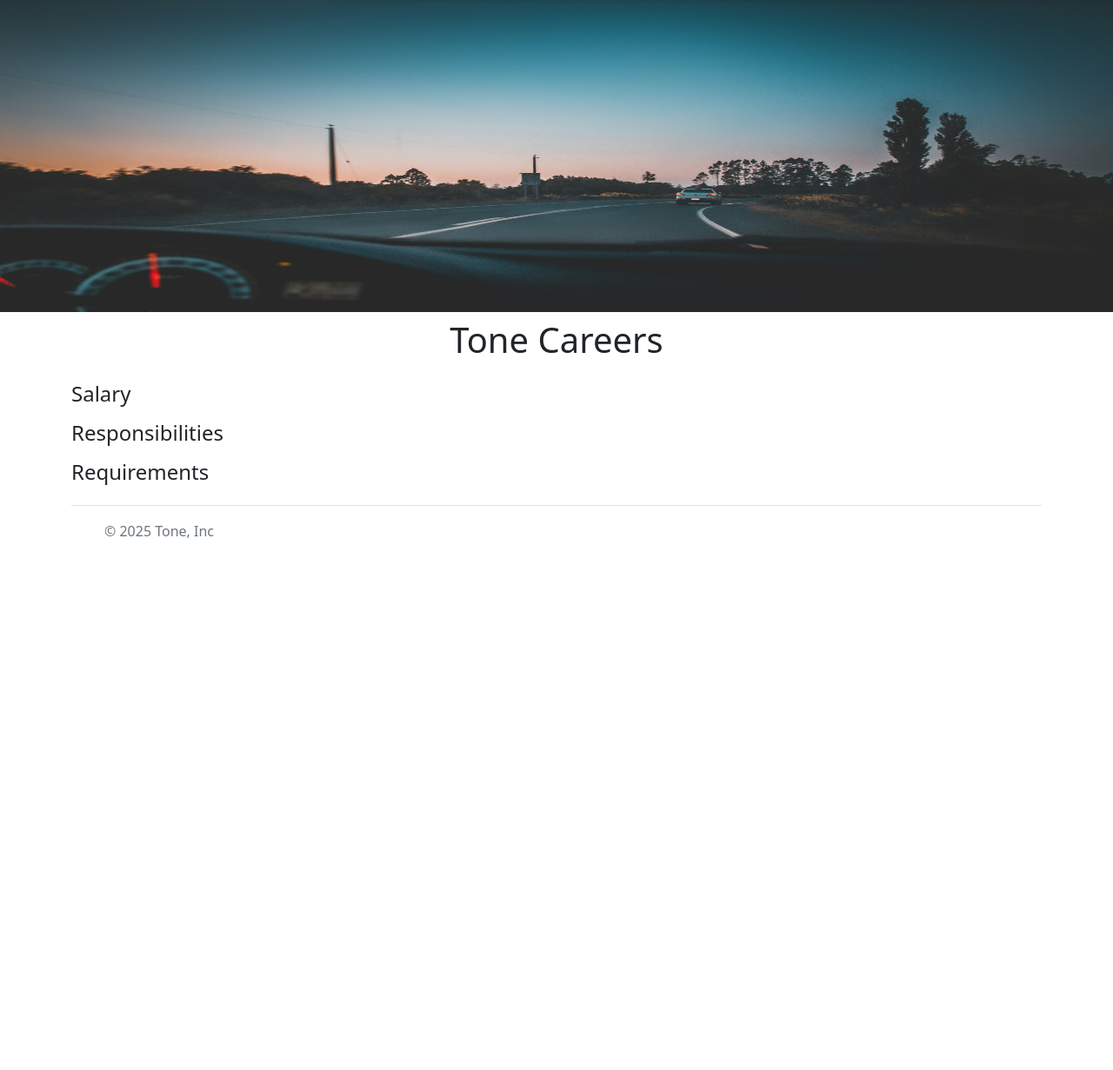
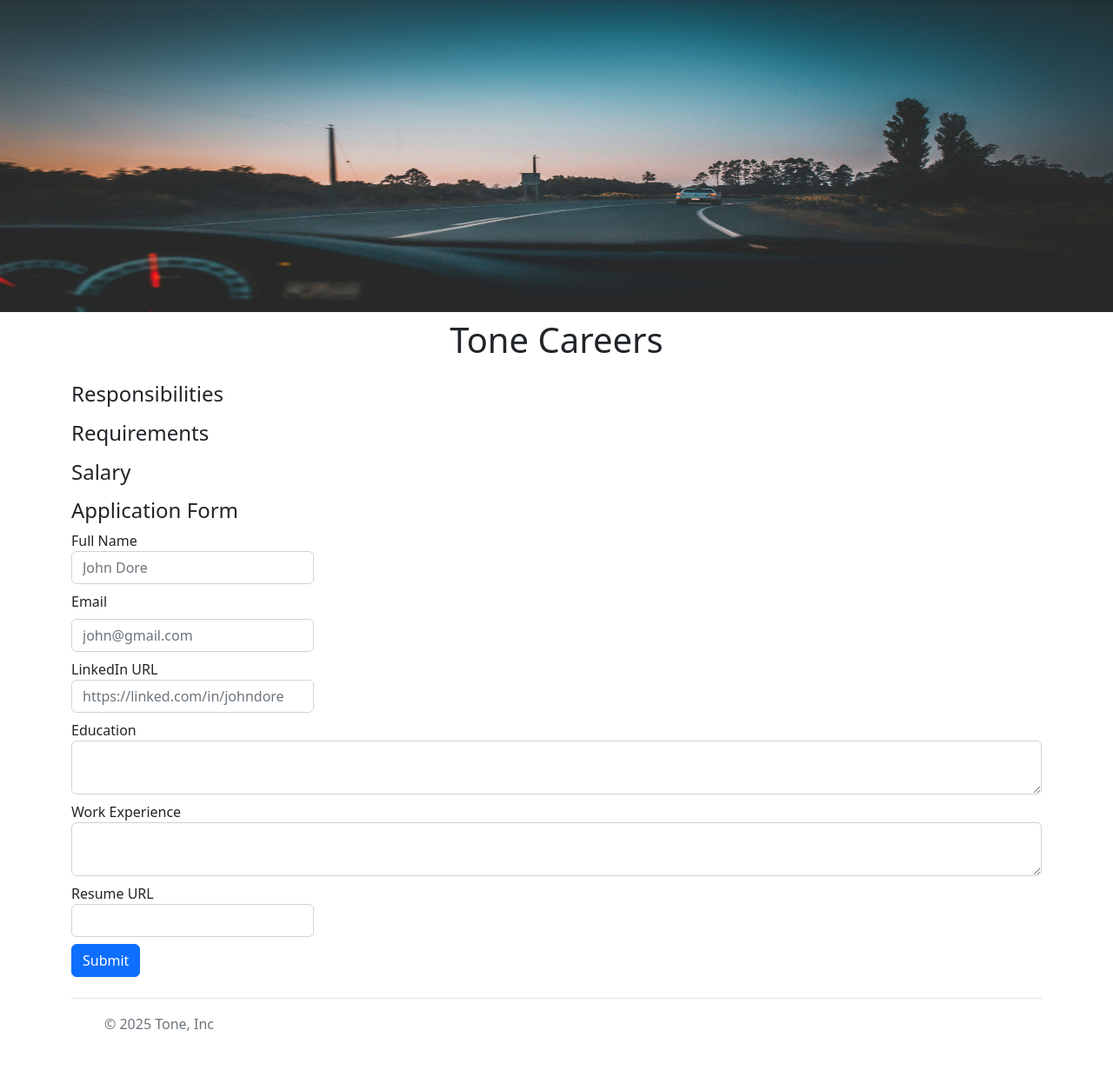
Before and after one commit to alongkornubu/flask-careers, a Flask app: template templates/jobpage.html in a window 1280 px wide. Shown: the part 57-1288 px from the top of the page at 87% size. Before the commit the page ends 676 px from the top, so only its background shows below. Run offline with Flask 3, Linux system fonts and the light colour scheme; the template is opened without the code that fills it, so the values that code supplies are empty.

Commit message:
add future

```diff
--- a/app.py
+++ b/app.py
@@ -1,5 +1,5 @@
-from flask import Flask,render_template,jsonify
-from database import load_jobs_from_db,load_job_from_db
+from flask import Flask,render_template,jsonify,request
+from database import load_jobs_from_db,load_job_from_db,add_application_to_db
 from sqlalchemy import text
 app = Flask(__name__)
 
@@ -21,6 +21,14 @@ def show_job(id):
         return "Not Found", 404
     return render_template('jobpage.html',job=job)
 
+@app.route("/job/<id>/apply", methods=['post'])
+def apply_to_job(id):
+    data = request.form
+    job = load_job_from_db(id)
+    # store in db
+    add_application_to_db(id,data)
+    return render_template('application_submitted.html',
+        application=data,job=job)
 
 
 if __name__ == '__main__':
--- /dev/null
+++ b/templates/application_form.html
@@ -0,0 +1,40 @@
+<h4>Application Form</h4>
+<form action="/job/{{job['id']}}/apply" method="post">
+    <div class="mb-2">
+        <label>Full Name</label><br>
+        <input class="form-control w-25"  type="text" required name="full_name" placeholder="John Dore">
+    </div>
+
+    <div class="mb-2">
+         <label class="form-label">Email</label><br>
+         <input class="form-control w-25" required   type="email" name="email" placeholder="john@gmail.com">
+    </div>
+
+    <div class="mb-2">
+         <label>LinkedIn URL</label><br>
+         <input type="url" required class="form-control w-25"   name="linkedin_url" placeholder="https://linked.com/in/johndore">
+    </div>
+
+
+    <div class="mb-2">
+        <label>Education</label><br>
+        <textarea class="form-control" required name="education"></textarea>
+    </div>
+
+    <div class="mb-2">
+        <label>Work Experience</label><br>
+        <textarea class="form-control" required name="work_experience"></textarea>
+    </div>
+
+    <div class="mb-2">
+         <label>Resume URL</label><br>
+         <input type="url" required class="form-control w-25"  name="resume_url">
+    </div>
+
+
+   <div class="mb-2">
+        <input type="submit" class="btn btn-primary">
+   </div>
+
+
+</form>
--- a/templates/jobpage.html
+++ b/templates/jobpage.html
@@ -16,8 +16,7 @@
 
     <h3 class="mb-2">{{job.title}}</h3>
     <p class="lead mt-0">{{job.location}}</p>
-    <h4>Salary</h4>
-    <p>{{job.salary}} {{job.currency}}</p>
+
     <h4>Responsibilities</h4>
     <ul>
         {% for line in job.responsibities.split("\n") %}
@@ -31,6 +30,9 @@
             <li>{{line}}</li>
         {% endfor %}
     </ol>
+    <h4>Salary</h4>
+    <p>{{job.salary}} {{job.currency}}</p>
+    {% include 'application_form.html' %}
 
 </div>
 
```
Also changed, not shown: database.py (+19 -0 lines), db/db.txt (added, +13 -0 lines), db/tone_careers.sql (added, +100 -0 lines), templates/application_submitted.html (added, +43 -0 lines).
